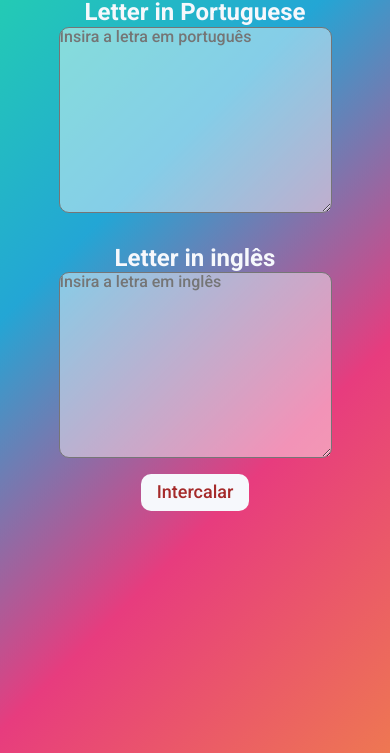
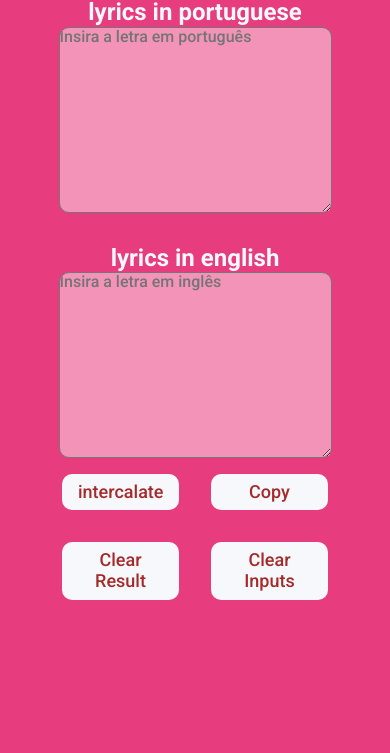
Before and after one commit to leitejose/Formatar-para-Holyrics, a plain HTML site: page index.html in a window 390 px wide. Shown: the part 91-844 px from the top of the page. Drawn offline with nearby package versions, Linux system fonts and the light colour scheme.

Commit message:
css style modify

```diff
--- a/assets/css/style.css
+++ b/assets/css/style.css
@@ -2,22 +2,20 @@
 
 *{
     font-family: 'Roboto', sans-serif;
-    box-sizing: border-box; /*faz com que a largura e altura do elemento não sejam alteradas quando adicionamos padding e border*/
+    box-sizing: border-box;
 
 
 }
 html,
 body{
-    width: 100vw; /*100% da largura da tela*/
-    height: 100vh; /*100% da altura da tela*/
-    background: linear-gradient(-45deg, #ee7752, #e73c7e, #23a6d5, #23d5ab);
-      background-size: 100vw 100vh  ;
-      animation: gradient 15s ease infinite;
+    width: 100vw;
+    height: 100vh;
+    background:  #e73c7e;
 }
 .content{
     width: 100vw;
-    height: 100vh; /*100% da altura da tela*/
-    padding:  1rem;  /*rem baseiase no tamanho da fonte do elemento pai*/
+    height: Auto;
+    padding:  1rem;
     display: flex;
     flex-direction: column;
     align-items: center;
@@ -34,10 +32,11 @@ h3{
     font-size: 1.5rem;
     color: #F6F8FC  ;
     margin-bottom: 1rem;
+    font-size: x-large;
 }
 .textArea{
     max-width: 70vw;
-    min-height: 30vh;
+    min-height: 60vh;
     border-radius: 10px;
     background-color: #ffffff71;
     color: #F6F8FC;
@@ -54,7 +53,11 @@ h3{
     justify-content: center;
     align-items: center;
 }
-
+.textAreaButton{
+    display: grid;
+    grid-template-columns: 1fr 1fr 1fr 1fr;
+   justify-content: center;
+}
 
 Button{
     background-color: #F6F8FC;
@@ -63,16 +66,48 @@ Button{
     border-radius: 10px;
     border: none;
     padding: 0.5rem 1rem;
+    margin: 1rem;
 }
-
-
+#result{
+    background-color: #ffffff71;
+    color: #F6F8FC;
+    border-radius: 10px;
+    font-size: large;
+    margin: 1rem;
+}
  /*Responsivity*/
-@media(max-width: 600px){
+@media(max-width: 1024px){
     .textAreaGroup{
-        grid-template-columns: 1fr;
+        grid-template-columns: 1fr 1fr;
+        max-width: 70vw;
+        max-height: 80vh;
+        justify-content: center;
+        margin: 1rem;
+    }
+    .textArea{
+        max-width: 70vw;
+        min-height: 60vh;
+        border-radius: 10px;
+        background-color: #ffffff71;
+        padding: 1rem;
+        margin:2rem 1rem;
+    }
+    h3{font-size: 1.5rem;
+        color: #F6F8FC;
+        margin: 0;
+    }
+    Button{
+        padding: .5rem 1rem;
+        margin: 1rem;
+       max-width: 30vw;
+    }
+    .textAreaButton{
+        display: grid;
+        grid-template-columns: 1fr 1fr 1fr 1fr;
+        justify-content: center;
     }
 }
-@media screen and (max-width: 395px){
+@media(max-width: 768px){
     .textAreaGroup{
         grid-template-columns: 1fr;
         max-width: 70vw;
@@ -95,20 +130,42 @@ Button{
     Button{
         padding: .5rem 1rem;
         margin: 1rem;
+       max-width: 30vw;
+    }
+    .textAreaButton{
+        display: grid;
+        grid-template-columns: 1fr 1fr 1fr 1fr;
+        justify-content: center;
     }
 }
-
-
-
-
-@keyframes gradient {
-    0% {
-        background-position: 0% 50%;
+@media screen and (max-width: 395px){
+    .textAreaGroup{
+        grid-template-columns: 1fr;
+        max-width: 70vw;
+        max-height: 80vh;
+        margin: 0;
+        padding: 0;
     }
-    50% {
-        background-position: 100% 50%;
+    .textArea{
+        max-width: 70vw;
+        max-height: 22vh;
+        border-radius: 10px;
+        background-color: #ffffff71;
+        padding: 0;
+        margin:0 ;
     }
-    100% {
-        background-position: 0% 50%;
+    h3{font-size: 1.5rem;
+        color: #F6F8FC;
+        margin: 0;
+    }
+    Button{
+        padding: .5rem 1rem;
+        margin: 1rem;
+       width: 30vw;
+    }
+    .textAreaButton{
+        display: grid;
+        grid-template-columns: 1fr 1fr;
+        justify-content: center;
     }
 }
--- a/assets/js/script.js
+++ b/assets/js/script.js
@@ -12,8 +12,6 @@ function removeChords(line) {
     return line;
 }
 
-
-
 function interleaveLyrics(lyricsPt, lyricsEn) {
     let interleavedLyrics = [];
     let isLastLineEmpty = false; // Flag para acompanhar se a última linha foi vazia
@@ -27,8 +25,8 @@ function interleaveLyrics(lyricsPt, lyricsEn) {
             if (isLastLineEmpty) {
                 interleavedLyrics.push(""); // Adicione uma linha em branco entre as linhas da letra.
             }
-            interleavedLyrics.push(ptLine + "");
-            interleavedLyrics.push(enLine + " \n"); // Adicione um espaço e uma quebra de linha.
+            interleavedLyrics.push(ptLine + "\r");
+            interleavedLyrics.push(" " + "\r" + enLine); // Adicione um espaço e uma quebra de linha.
             isLastLineEmpty = false;
         } else {
             isLastLineEmpty = true;
@@ -40,8 +38,8 @@ function interleaveLyrics(lyricsPt, lyricsEn) {
 document.getElementById("interleaveButton").addEventListener("click", function() {
     const portugueseText = document.getElementById("portugueseTextArea").value;
     const englishText = document.getElementById("englishTextArea").value;
-
-    const portugueseLines = portugueseText.split("\n");
+//dar quebra de linha e um espaço no inicio da linha inglesa
+    const portugueseLines = portugueseText.split("\n")
     const englishLines = englishText.split("\n");
 
     // Remova as notas musicais de cada linha antes de intercalar
@@ -58,8 +56,36 @@ document.getElementById("interleaveButton").addEventListener("click", function()
 
     // Criando um novo elemento de texto para mostrar o resultado
     const resultText = document.createElement("pre");
-    resultText.textContent = "Letra intercalada:\n\n" + interleavedText;
+    if (interleavedText === "") {
+        resultText.textContent = "Não há texto para intercalar.";
+    }
+    else
+    resultText.textContent = "intercalate:\n\n" + interleavedText;
 
     // Adicionando o elemento à div de resultados
     resultDiv.appendChild(resultText);
 });
+    //Limpar campo result
+    document.getElementById("clearButton").addEventListener("click", function () {
+        document.getElementById("result").innerHTML = "";
+    });
+    //Limpar campos input
+document.getElementById("clearButtonInput").addEventListener("click", function () {
+    document.getElementById("portugueseTextArea").value = "";
+    document.getElementById("englishTextArea").value = "";
+});
+
+    //Copiar conteudo da div result
+var copyTextareaBtn = document.getElementById('copyButton')
+
+
+    copyTextareaBtn.addEventListener('click', function (event) {
+        const resultText = document.querySelector("#result pre"); // Selecionar o elemento de texto dentro da div
+        const textToCopy = resultText.textContent; // Obter o conteúdo do elemento de texto
+        navigator.clipboard.writeText(textToCopy).then(function () {
+            console.log('Async: Copying to lyrics was successful!');
+        }).catch(function (err) {
+            console.error('Async: Could not copy text: ', err);
+        });
+
+    });
--- a/index.html
+++ b/index.html
@@ -14,16 +14,20 @@
         <h1>Format for Holyrics</h1>
         <div class="textAreaGroup">
             <div class="textAreaContent">
-                <h3>Letter in Portuguese</h3>
+                <h3>lyrics in portuguese</h3>
                 <textarea class="textArea" id="portugueseTextArea" rows="10" cols="50" placeholder="Insira a letra em português"></textarea>
             </div>
             <div class="textAreaContent">
-                <h3>Letter in inglês</h3>
+                <h3>lyrics in english</h3>
                 <textarea class="textArea" id="englishTextArea" rows="10" cols="50" placeholder="Insira a letra em inglês"></textarea>
             </div>
         </div>
-        <button id="interleaveButton">Intercalar</button>
-
+        <div class="textAreaButton">
+        <button id="interleaveButton">intercalate</button>
+        <button id="copyButton">Copy</button>
+        <button id="clearButton">Clear Result</button>
+        <button id="clearButtonInput">Clear Inputs</button>
+        </div>
         <div id="result"></div>
     </section>
     <script src="./assets/js/script.js"></script>
```
